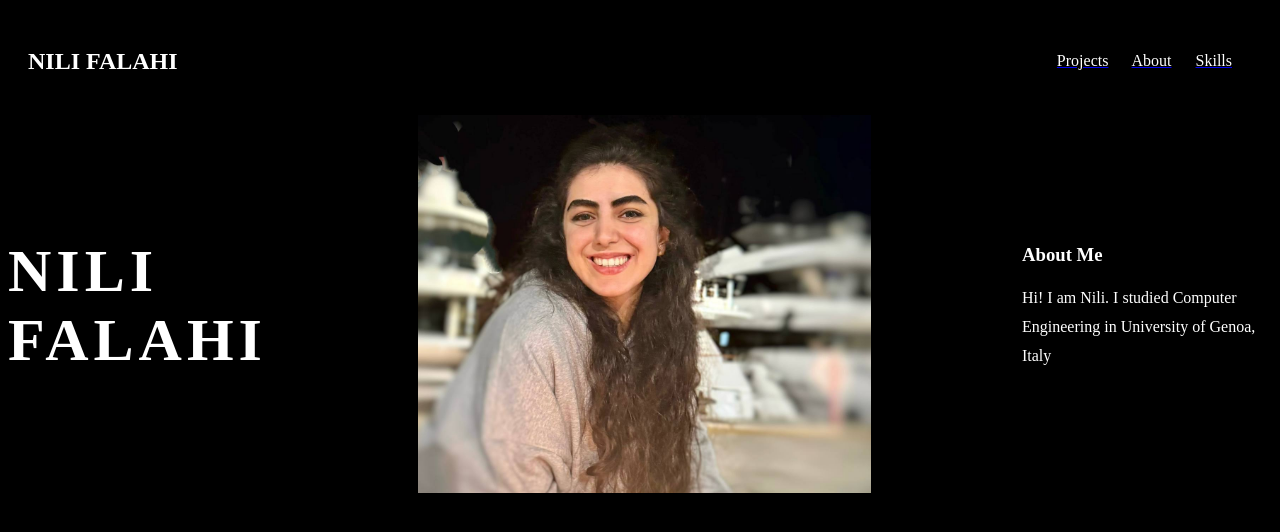
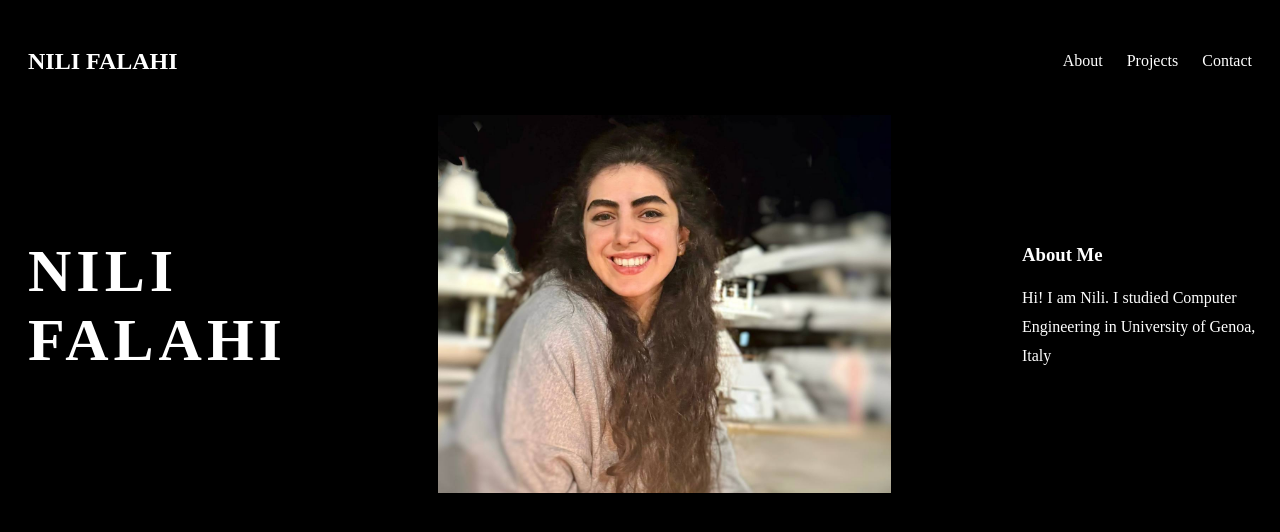
Before and after one commit to NiliFalahi/Personal-Portfolio, a plain HTML site: page index.html in a window 1280 px wide. Drawn offline with Linux system fonts and the light colour scheme.

Commit message:
title change

```diff
--- a/index.html
+++ b/index.html
@@ -5,24 +5,25 @@
     </head>
 
     <body style="background-color: black; color: white;">
+
         <div style="display: flex; justify-content: space-between; align-items: center;">
-        <div style="background-color: black; padding: 20px;">
-        <h2> NILI FALAHI</h2>
-        </div>
-        <div style="background-color: black; padding: 20px;" >
-        <a href="#projects"><span style="color: white; margin-right: 20px;">Projects</span></a>
-        <a href="#about"><span style="color: white; margin-right: 20px;">About</span></a>
-        <a href="#skills"><span style="color: white; margin-right: 20px;">Skills</span></a>
-        </div>
+          <div style="background-color: black; padding: 20px;">
+            <h2> NILI FALAHI</h2>
+          </div>
+          <div style="background-color: black; padding: 20px;" >
+            <a href="#about" style="color: white; text-decoration: none; margin-right: 20px;">About</a>
+            <a href="#projects" style="color: white; text-decoration: none; margin-right: 20px;">Projects</a>
+            <a href="#contact" style="color: white; text-decoration: none;">Contact</a>
+          </div>
         </div>
 
         <div id="about" style="display: flex; align-items: center; justify-content: space-between; gap: 40px;">
             <div>
-             <h1 style="font-size: 60px; letter-spacing: 5px;">NILI <br>FALAHI</h1>
+             <h1 style="font-size: 60px; letter-spacing: 5px; margin: 20px;">NILI <br>FALAHI</h1>
             </div>
 
             <div>
-             <img src="img/me.jpeg" alt="Photo of Nili Falahi" style="object-fit: cover; height: 10cm;">
+             <img src="img/me.jpeg" alt="Photo of Nili Falahi" style="object-fit: cover; height: 10cm; ">
             </div>
 
             <div style="width: 250px;">
```
